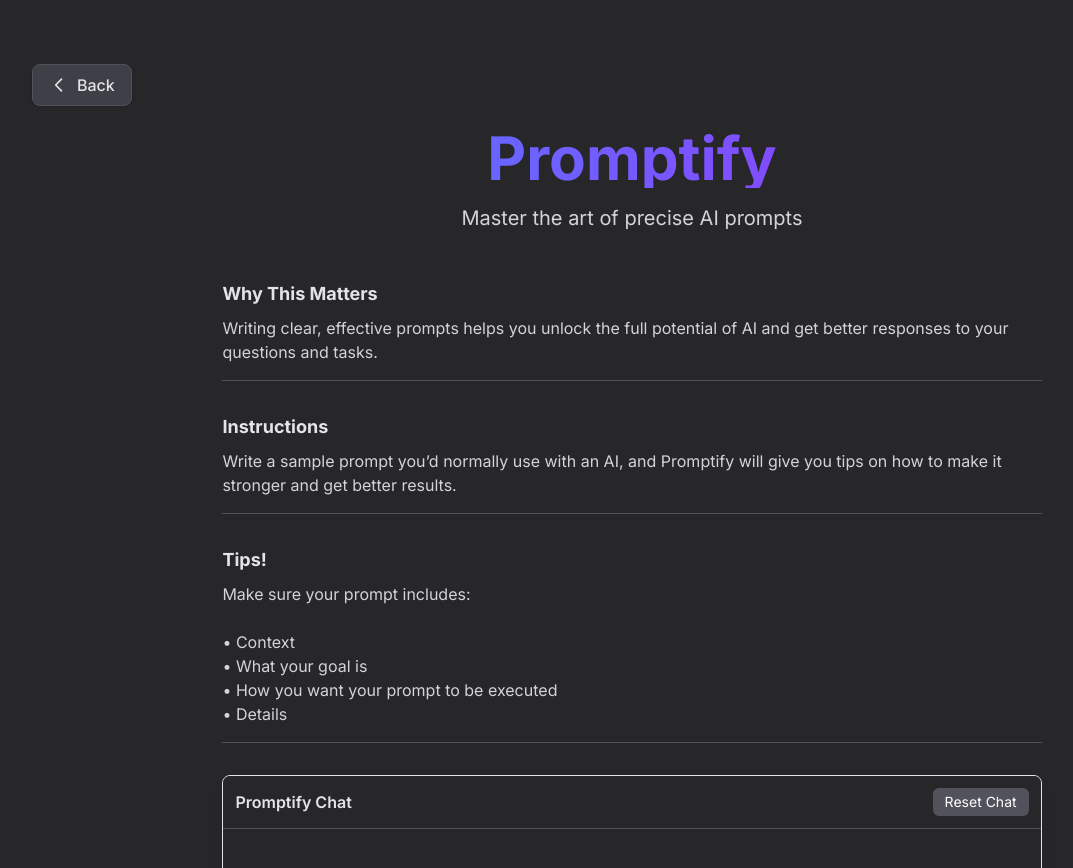
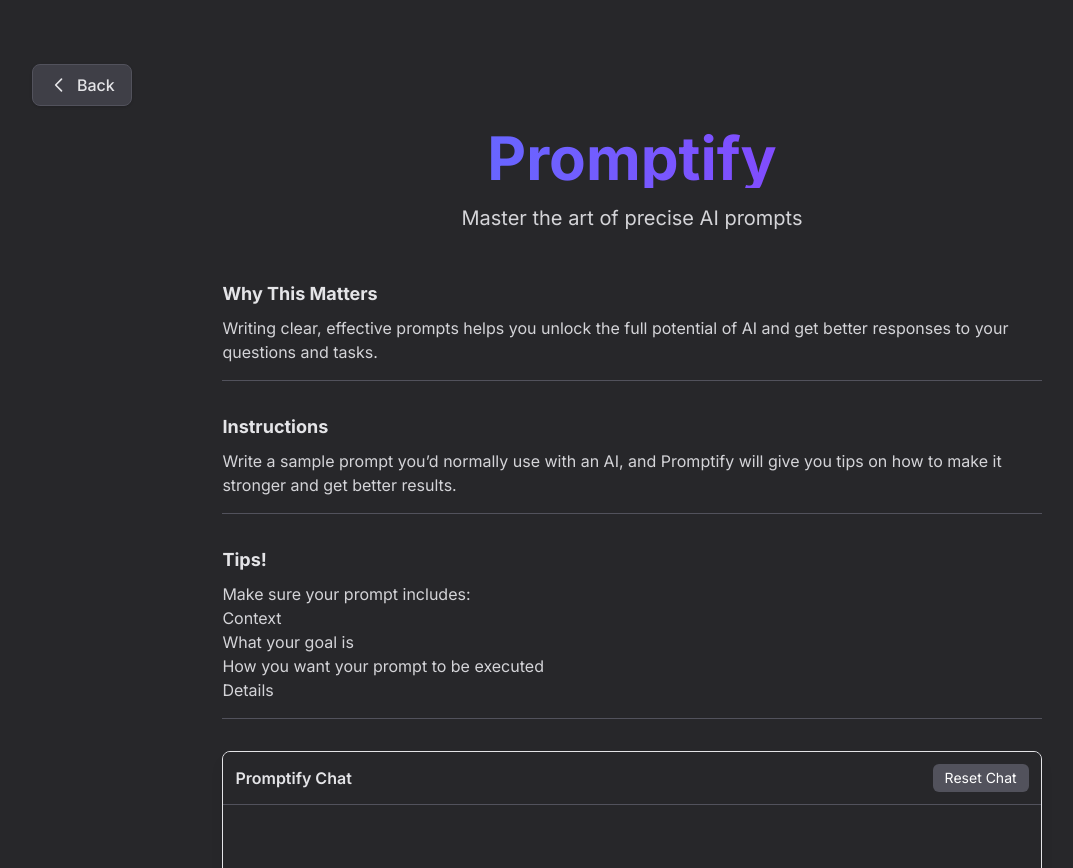
Before and after one commit to obtain-ai/obtain, a SvelteKit app: page /promptify in a window 1280 px wide. Shown: the top 868 px of the page, without its empty margins (8-1081 px from the left). Built offline with nearby package versions, Linux system fonts and the light colour scheme.

Commit message:
make tips section have list format

```diff
--- a/src/routes/promptify/+page.svelte
+++ b/src/routes/promptify/+page.svelte
@@ -53,11 +53,13 @@
 					Tips!
 				{/snippet}
 				{#snippet content()}
-					Make sure your prompt includes:<br><br>
-						• Context<br>
-						• What your goal is<br>
-						• How you want your prompt to be executed<br>
-						• Details<br>
+					Make sure your prompt includes:
+					<ul>
+						<li>Context</li>
+						<li>What your goal is</li>
+						<li>How you want your prompt to be executed</li>
+						<li>Details</li>
+					</ul>
 				{/snippet}
 			</InfoDisplay>
 		</div>
```
